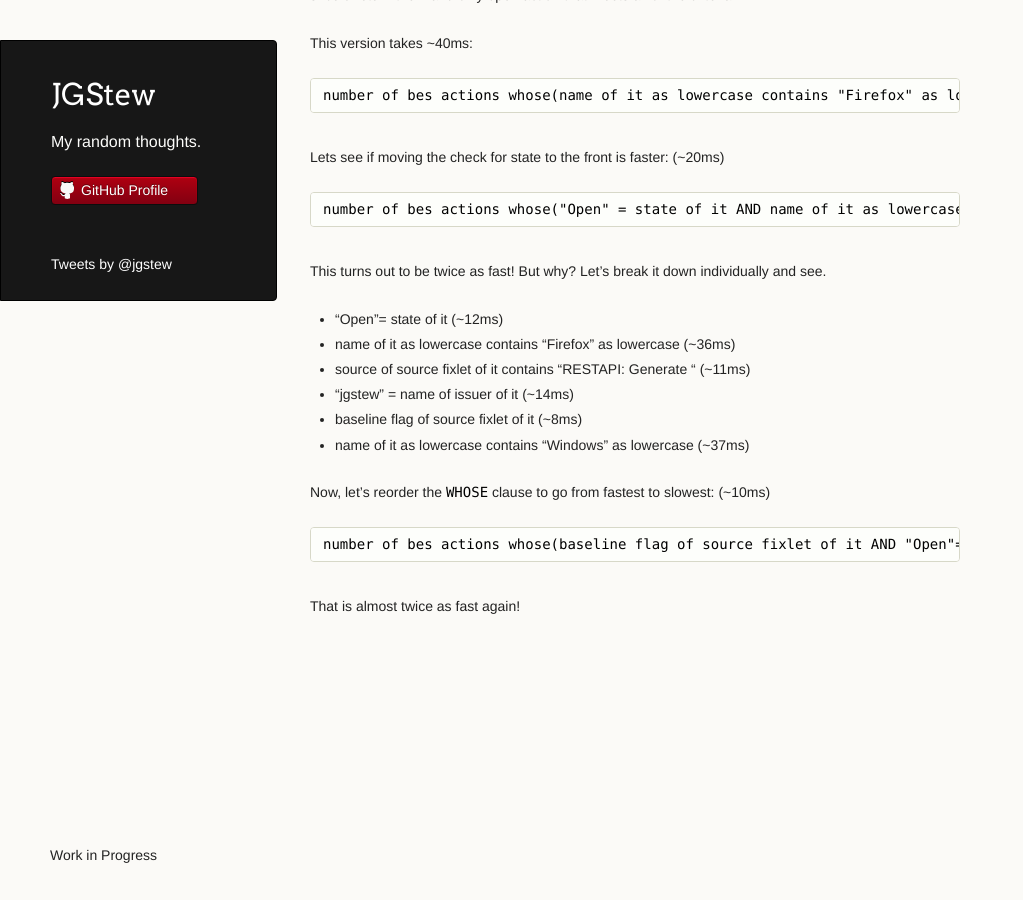
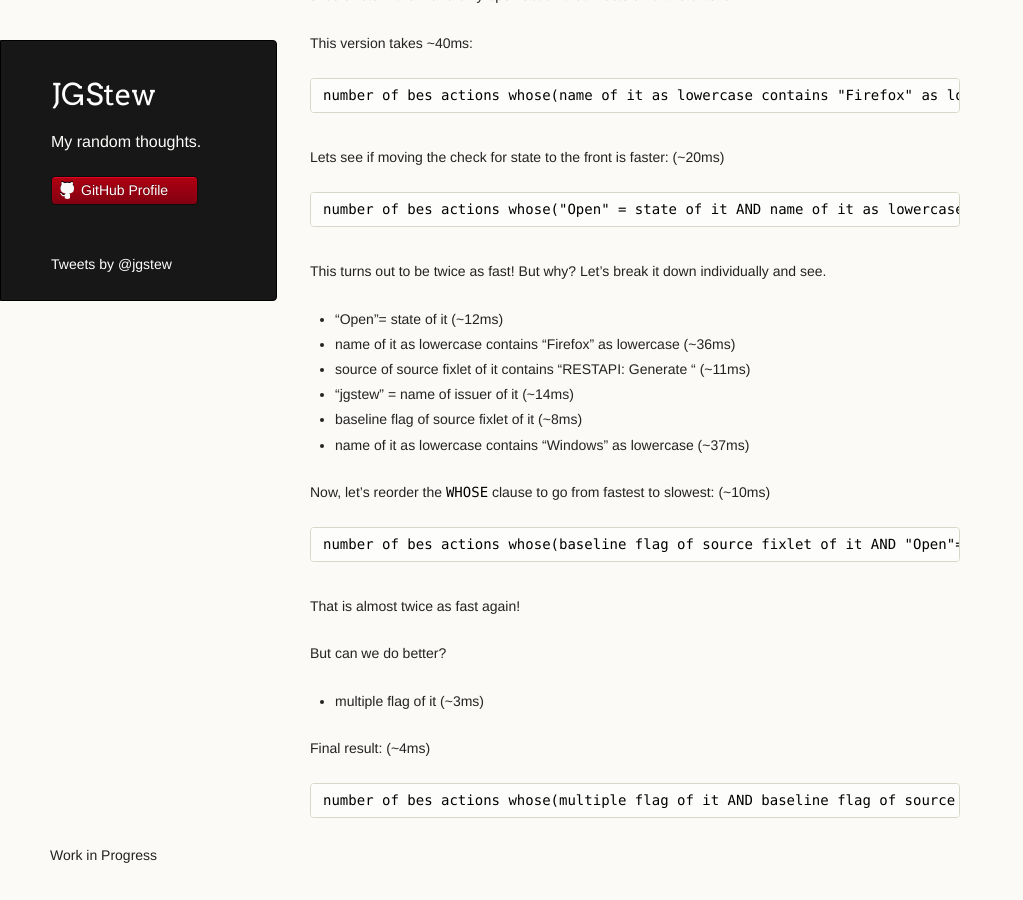
Before and after one commit to jgstew/jgstew.github.io, a Jekyll site: the page built from _posts/2016-10-11-The-way-BigFix-Session-Relevance-statements-are-written-matters-(Part3)-Whose.md, in a window 1280 px wide and 900 px high, scrolled down 1388 px. Shown: the whole window, without its empty margins (0-1023 px from the left). Built offline with Jekyll 4.4.1, drawn with Linux system fonts in a browser that asks for light colours; comment, search, counter and statistics services are not loaded.

Commit message:
Update 2016-10-11-The-way-BigFix-Session-Relevance-statements-are-written-matters-(Part3)-Whose.md

```diff
--- a/_posts/2016-10-11-The-way-BigFix-Session-Relevance-statements-are-written-matters-(Part3)-Whose.md
+++ b/_posts/2016-10-11-The-way-BigFix-Session-Relevance-statements-are-written-matters-(Part3)-Whose.md
@@ -60,3 +60,11 @@ Now, let's reorder the `WHOSE` clause to go from fastest to slowest: (~10ms)
     number of bes actions whose(baseline flag of source fixlet of it AND "Open"= state of it AND source of source fixlet of it contains "RESTAPI: Generate " AND "jgstew" = name of issuer of it AND name of it as lowercase contains "Firefox" as lowercase AND name of it as lowercase contains "Windows" as lowercase )
 
 That is almost twice as fast again!
+
+But can we do better?
+
+- multiple flag of it (~3ms)
+
+Final result: (~4ms)
+
+    number of bes actions whose(multiple flag of it AND baseline flag of source fixlet of it AND "Open"= state of it AND source of source fixlet of it contains "RESTAPI: Generate " AND "jgstew" = name of issuer of it AND name of it as lowercase contains "Firefox" as lowercase AND name of it as lowercase contains "Windows" as lowercase )
```
